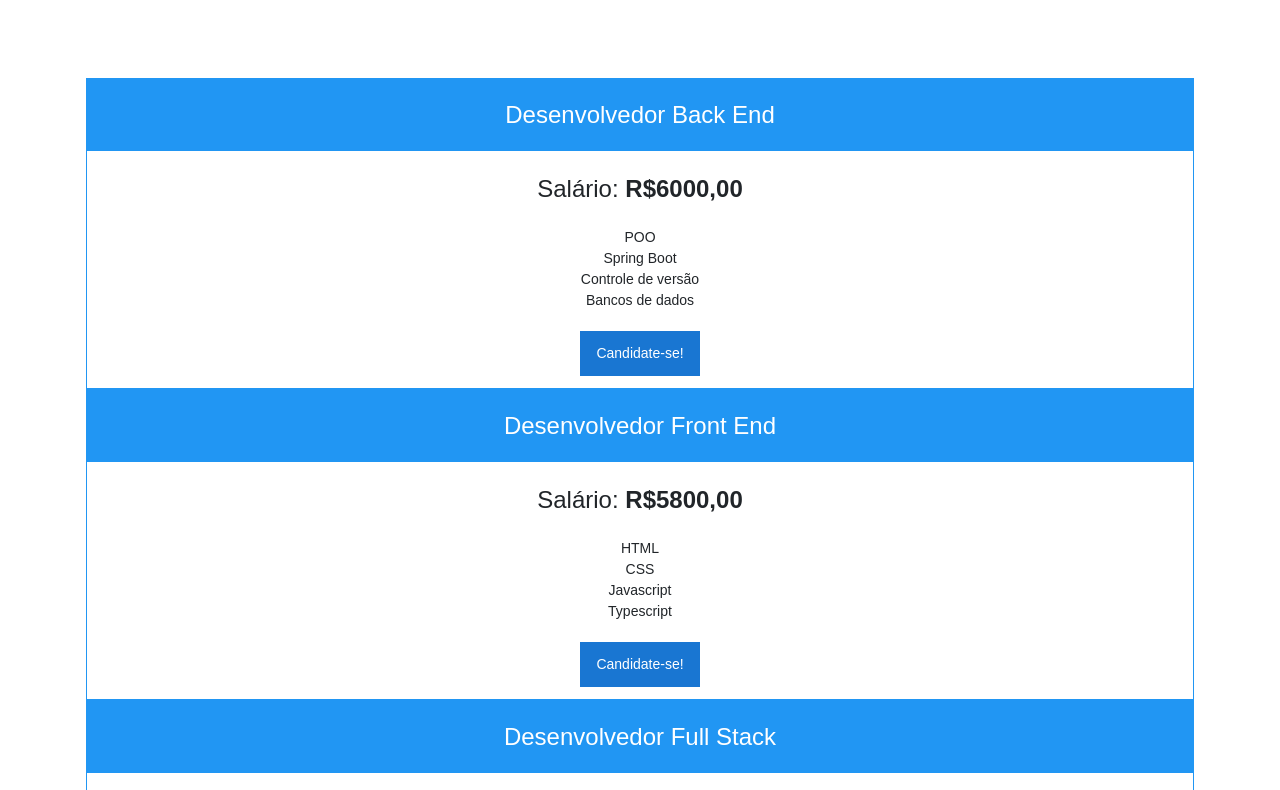
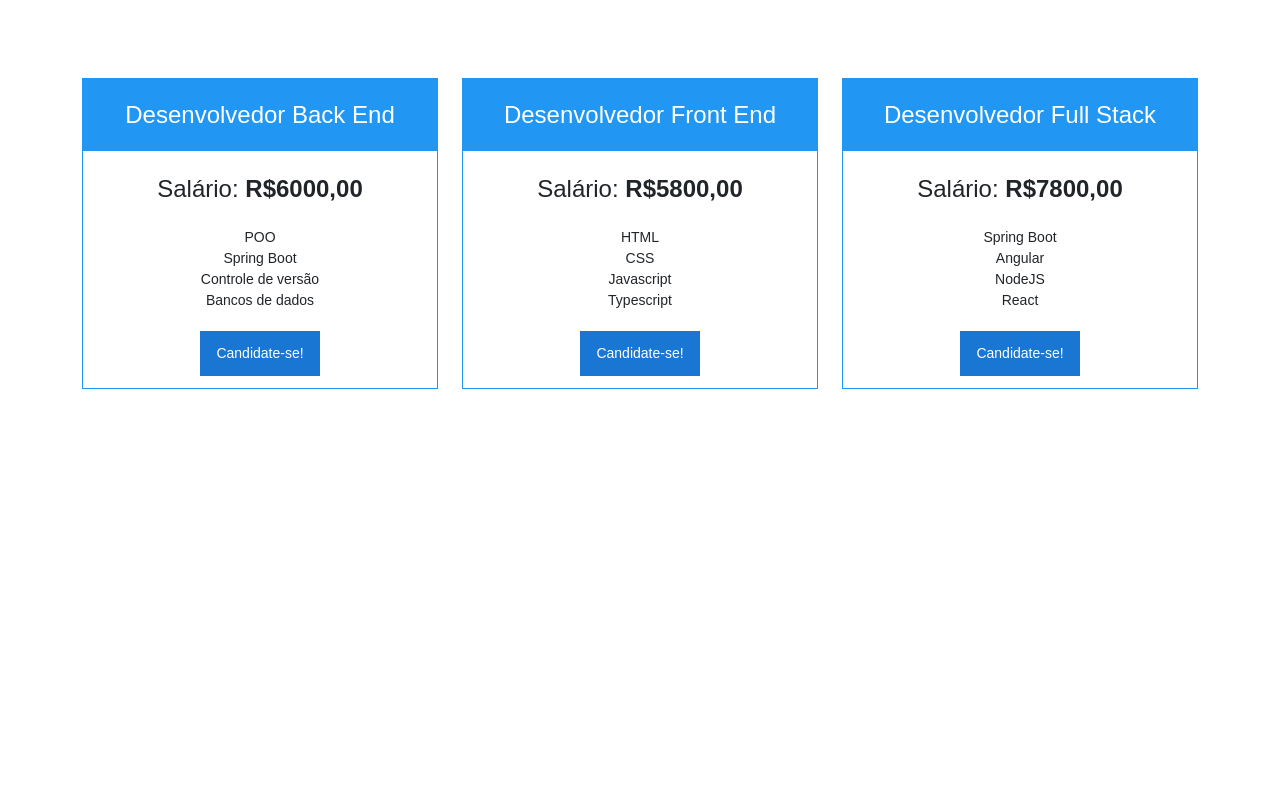
Before and after one commit to professorbossini/pessoal_proximopasso_vagas, a plain HTML site: page index.html in a window 1280 px wide. Shown: the part 82-872 px from the top of the page. After the commit the page ends 800 px from the top, so only its background shows below. Drawn offline with nearby package versions, Linux system fonts and the light colour scheme.

Commit message:
Bootstrap aplicado com container e col-md-4 aos articles

```diff
--- a/css/estilos.css
+++ b/css/estilos.css
@@ -19,13 +19,13 @@ header img {
   margin-top: 10px;
 }
 
-.container {
+/* comentamos, ela perde o efeito */
+/* .container {
   width: 100%;
-  /* em cima e embaixo sem margem. esquerda e direita automático */
   margin: 0 auto;
   padding-left: 16px;
   padding-right: 16px;
-}
+} */
 
 #vagas {
   padding: 80px 0;
--- a/index.html
+++ b/index.html
@@ -18,6 +18,10 @@
     </header>
     <div id="vagas">
         <div class="container">
+          <div class="row">
+            <!-- por padrão, ocupa as 12 colunas (mobile first) -->
+            <!-- se a tela for pelo menos md, usa apenas 4 -->
+            <div class="col-md-4">
               <article>
                   <h2>Desenvolvedor Back End</h2>
                   <div>Salário: <strong>R$6000,00</strong></div>
@@ -31,6 +35,8 @@
                       <a href="candidatar_se.html" class="botao">Candidate-se!</a>
                   </footer>
               </article>
+            </div>
+            <div class="col-md-4">
               <article>
                   <h2>Desenvolvedor Front End</h2>
                   <div>Salário: <strong>R$5800,00</strong></div>
@@ -44,7 +50,10 @@
                       <a href="candidatar_se.html" class="botao">Candidate-se!</a>
                   </footer>
               </article>
-            <article style="margin-right: 0;">
+            </div>
+            <div class="col-md-4">
+              <!-- remover a regra CSS inline margin-right: 0; -->
+              <article>
                   <h2>Desenvolvedor Full Stack</h2>
                   <div>Salário: <strong>R$7800,00</strong></div>
                   <ul>
@@ -59,5 +68,7 @@
               </article>
             </div>
           </div>
+        </div>
+    </div>
 </body>
 </html>
```
Lines whose indentation alone changed are shown as unchanged.
